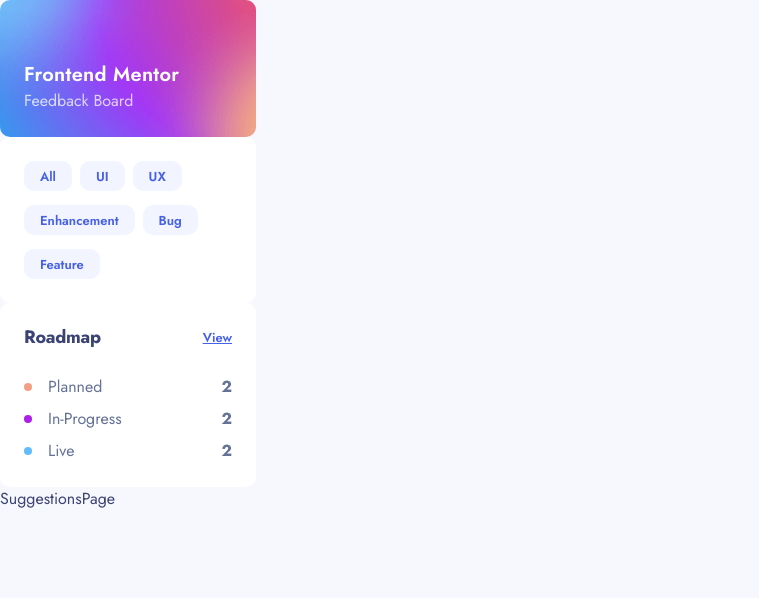
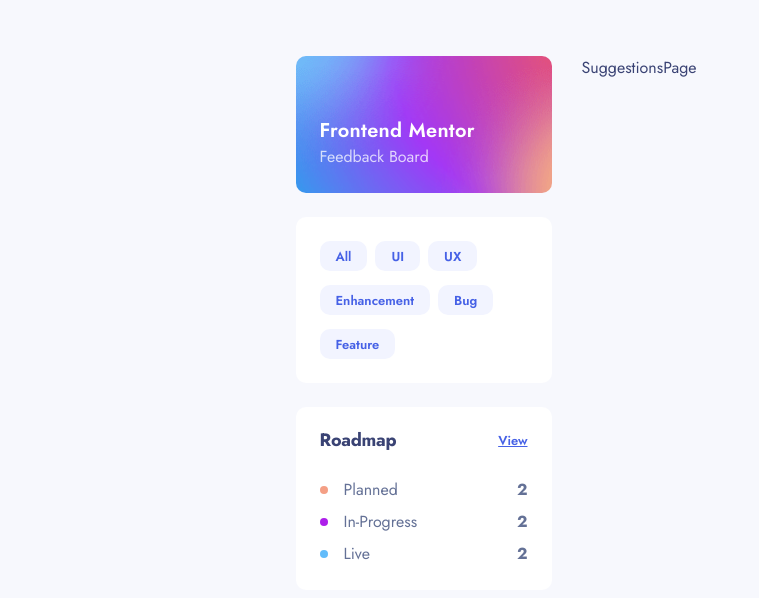
Before and after one commit to AgneBalc/product-feedback-app, a Next.js app: page / in a window 1280 px wide. Shown: the top 598 px of the page, without its empty margins (0-759 px from the left). Built offline with nearby package versions, Linux system fonts and the light colour scheme.

Commit message:
navbar for suggestions page created and styles added

```diff
--- a/app/(suggestions)/_components/Filter.tsx
+++ b/app/(suggestions)/_components/Filter.tsx
@@ -3,7 +3,7 @@
 
 const Filter = () => {
   return (
-    <div className="rounded-md bg-white p-6 flex gap-x-2 gap-y-3.5 flex-wrap">
+    <div className="rounded-md bg-white p-6 flex gap-x-2 gap-y-3.5 flex-wrap lg:col-span-3">
       {categories.map((categoty) => (
         <Button key={categoty} size="sm" variant="light">
           <span className="text-body-3">{categoty}</span>
--- a/app/(suggestions)/_components/Logo.tsx
+++ b/app/(suggestions)/_components/Logo.tsx
@@ -1,6 +1,6 @@
 const Logo = () => {
   return (
-    <div className="h-[72px] sm:h-44 lg:h-[137px] text-white bg-mobile lg:bg-desktop sm:bg-tablet sm:rounded-md bg-cover w-full flex flex-col sm:justify-end justify-center px-6 sm:pb-6">
+    <div className="lg:h-[137px] text-white bg-mobile lg:bg-desktop sm:bg-tablet sm:rounded-md bg-cover w-full flex flex-col sm:justify-end justify-center px-6 sm:pb-6 h-full lg:col-span-3">
       <h2>Frontend Mentor</h2>
       <span className="text-[13px] sm:text-base opacity-75">
         Feedback Board
--- a/app/(suggestions)/_components/Navbar.tsx
+++ b/app/(suggestions)/_components/Navbar.tsx
@@ -6,11 +6,13 @@
 
 const Navbar = () => {
   return (
-    <nav className="relative sm:w-56 lg:w-64 w-full">
+    <nav className="relative lg:w-64 w-full sm:grid h-[72px] sm:h-auto sm:grid-cols-3 sm:gap-[10px] lg:gap-6 lg:grid-flow-row">
       <Logo />
       <MobileSidebar />
-      <Filter />
-      <RoadmapInfo />
+      <div className="sm:grid sm:grid-cols-2 sm:col-span-2 sm:gap-[10px] hidden lg:gap-6 lg:col-span-3 lg:grid-flow-row">
+        <Filter />
+        <RoadmapInfo />
+      </div>
     </nav>
   );
 };
--- a/app/(suggestions)/_components/RoadmapInfo.tsx
+++ b/app/(suggestions)/_components/RoadmapInfo.tsx
@@ -5,8 +5,8 @@
 const RoadmapInfo = () => {
   const isDisabled = false;
   return (
-    <div className="bg-white rounded-md p-6 flex flex-col gap-6">
-      <div className="flex justify-between items-center -mt-1">
+    <div className="bg-white rounded-md px-6 pb-6 pt-[19px] flex flex-col gap-6 lg:col-span-3">
+      <div className="flex justify-between items-center">
         <h3>Roadmap</h3>
         <Button
           disabled={isDisabled}
--- a/app/(suggestions)/layout.tsx
+++ b/app/(suggestions)/layout.tsx
@@ -2,7 +2,7 @@
 
 const SuggestionsLayout = ({ children }: { children: React.ReactNode }) => {
   return (
-    <main>
+    <main className="sm:max-w-[689px] mx-auto sm:pt-14 sm:pb-28 pb-14 lg:flex lg:gap-[30px]">
       <Navbar />
       {children}
     </main>
```
